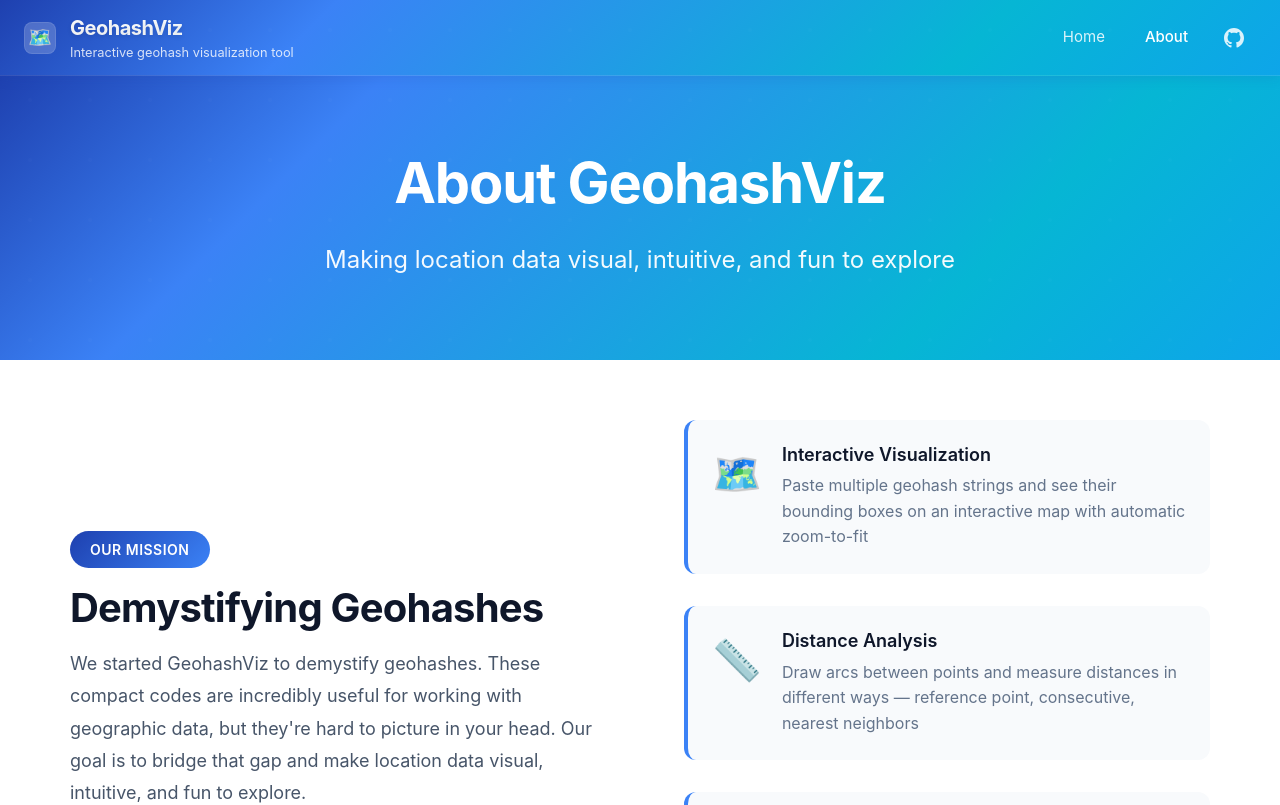
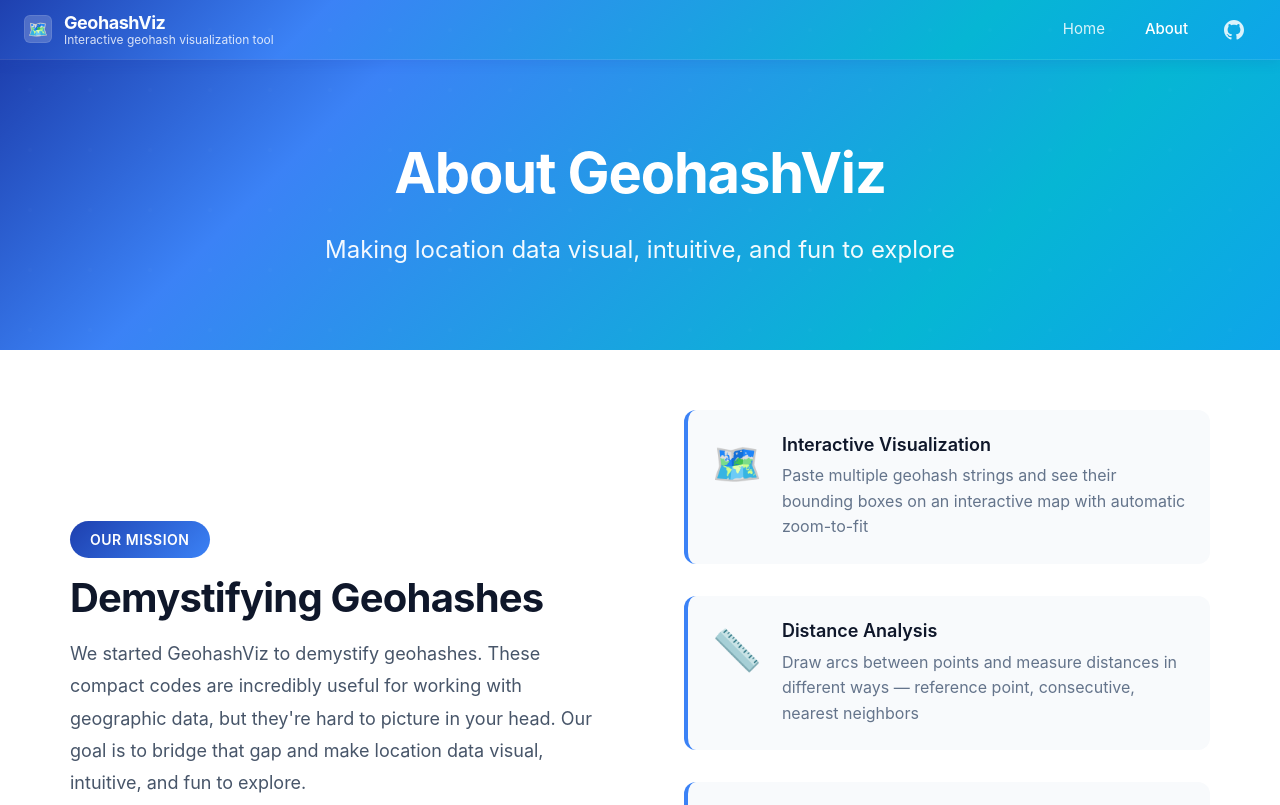
Before and after one commit to amarlearning/geohashviz.com, a React (Create React App) app: page /about in a window 1280 px wide. Shown: the top 805 px of the page. Built offline with nearby package versions, Linux system fonts and the light colour scheme.

Commit message:
fix: reduce navbar height to 60px for more compact navigation

```diff
--- a/src/App.css
+++ b/src/App.css
@@ -38,10 +38,22 @@
 /* Bootstrap Navbar Customization */
 .app-navbar {
   background: var(--morning-gradient) !important;
-  padding: 0.75rem 0;
+  padding: 0.25rem 0 !important;
   box-shadow: 0 2px 12px rgba(30, 64, 175, 0.15);
   border-bottom: 1px solid rgba(255, 255, 255, 0.1);
-  min-height: 70px;
+  min-height: 60px !important;
+  height: 60px !important;
+}
+
+.app-navbar .navbar-brand {
+  padding-top: 0 !important;
+  padding-bottom: 0 !important;
+  margin-right: 1rem !important;
+}
+
+.app-navbar .container-fluid {
+  padding-top: 0 !important;
+  padding-bottom: 0 !important;
 }
 
 .app-navbar::before {
@@ -60,11 +72,13 @@
 .navbar-brand-custom {
   display: flex !important;
   align-items: center;
-  gap: 0.875rem;
+  gap: 0.75rem;
   text-decoration: none;
   color: white !important;
   position: relative;
   z-index: 1;
+  padding: 0 !important;
+  margin: 0 !important;
 }
 
 .navbar-brand-custom:hover {
@@ -77,11 +91,45 @@
   flex-direction: column;
 }
 
+.app-logo {
+  width: 28px;
+  height: 28px;
+  background: rgba(255, 255, 255, 0.2);
+  border-radius: 6px;
+  display: flex;
+  align-items: center;
+  justify-content: center;
+  font-size: 1rem;
+  backdrop-filter: blur(10px);
+  border: 1px solid rgba(255, 255, 255, 0.1);
+}
+
+.app-title {
+  font-size: 1.125rem;
+  font-weight: 700;
+  margin: 0;
+  letter-spacing: -0.025em;
+  background: linear-gradient(45deg, #ffffff, #f0f9ff);
+  -webkit-background-clip: text;
+  -webkit-text-fill-color: transparent;
+  background-clip: text;
+  line-height: 1.2;
+}
+
+.app-subtitle {
+  font-size: 0.75rem;
+  opacity: 0.9;
+  margin: 0;
+  font-weight: 400;
+  color: rgba(255, 255, 255, 0.9);
+  line-height: 1.2;
+}
+
 .app-navbar .nav-link {
   color: rgba(255, 255, 255, 0.85) !important;
   font-weight: 400;
   font-size: 0.9375rem;
-  padding: 0.5rem 1rem !important;
+  padding: 0.375rem 1rem !important;
   transition: all 0.2s ease;
   position: relative;
   z-index: 1;
@@ -125,38 +173,7 @@
   box-shadow: 0 0 0 0.2rem rgba(255, 255, 255, 0.25);
 }
 
-.app-logo {
-  width: 32px;
-  height: 32px;
-  background: rgba(255, 255, 255, 0.2);
-  border-radius: 8px;
-  display: flex;
-  align-items: center;
-  justify-content: center;
-  font-size: 1.2rem;
-  backdrop-filter: blur(10px);
-  border: 1px solid rgba(255, 255, 255, 0.1);
-}
-
-.app-title {
-  font-size: 1.25rem;
-  font-weight: 700;
-  margin: 0;
-  letter-spacing: -0.025em;
-  background: linear-gradient(45deg, #ffffff, #f0f9ff);
-  -webkit-background-clip: text;
-  -webkit-text-fill-color: transparent;
-  background-clip: text;
-  text-shadow: 0 2px 4px rgba(0, 0, 0, 0.1);
-}
-
-.app-subtitle {
-  font-size: 0.8rem;
-  opacity: 0.9;
-  margin: 0;
-  font-weight: 400;
-  color: rgba(255, 255, 255, 0.9);
-}
+/* Removed duplicate styles - using the ones in navbar-brand-custom section */
 
 .app-header-stats {
   display: flex;
@@ -284,7 +301,7 @@
 @media (max-width: 768px) {
   .app-navbar {
     min-height: 60px;
-    padding: 0.5rem 0;
+    padding: 0.25rem 0;
   }
 
   .app-logo {
@@ -306,7 +323,7 @@
   }
 
   .highlight-indicator {
-    top: 70px;
+    top: 65px;
     font-size: 12px;
     padding: 8px 12px;
   }
--- a/src/pages/About.css
+++ b/src/pages/About.css
@@ -1,7 +1,7 @@
 .about-page {
   min-height: 100vh;
   background: #ffffff;
-  padding-top: 70px;
+  padding-top: 60px;
 }
 
 /* Hero Section with Gradient */
```
